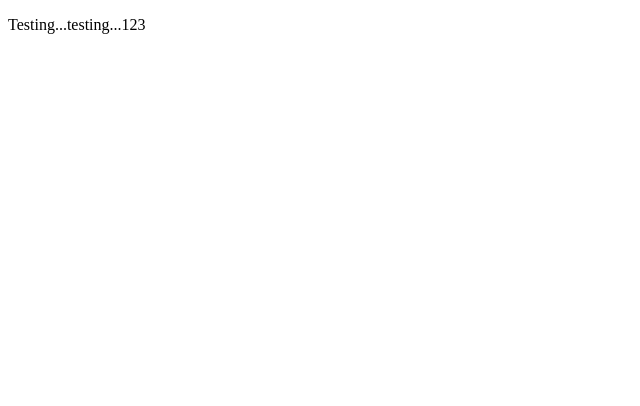
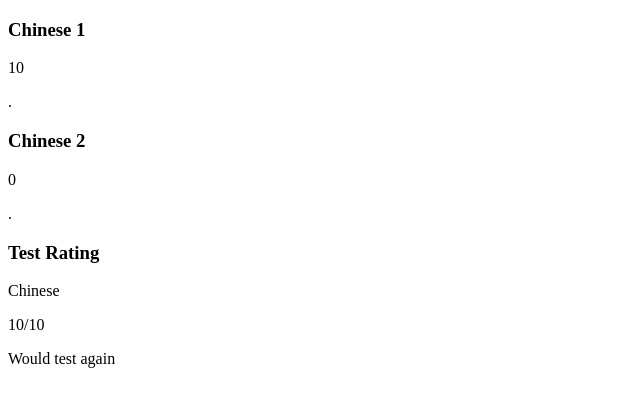
Before and after one commit to george-howe/rateaway, a Gatsby site: page / in a window 1280 px wide. Shown: the whole page, without its empty margins (0-640 px from the left). Built offline with nearby package versions, Linux system fonts and the light colour scheme; Gatsby itself is replaced by a stand-in of ours.

Commit message:
Start of displaying ratings on page

```diff
--- a/public/page-data/index/page-data.json
+++ b/public/page-data/index/page-data.json
@@ -1 +1 @@
-{"componentChunkName":"component---src-pages-index-js","path":"/","result":{"pageContext":{}},"staticQueryHashes":[],"slicesMap":{}}
+{"componentChunkName":"component---src-pages-index-js","path":"/","result":{"pageContext":{}},"staticQueryHashes":["3235181917"],"slicesMap":{}}
--- /dev/null
+++ b/public/page-data/sq/d/2838678576.json
@@ -0,0 +1 @@
+{"data":{"allMarkdownRemark":{"nodes":[{"frontmatter":{"name":"Test Rating"}},{"frontmatter":{"name":"Chinese 1"}},{"frontmatter":{"name":"Chinese 2"}}]}}}
--- /dev/null
+++ b/public/page-data/sq/d/3159585216.json
@@ -0,0 +1 @@
+{"data":{"site":{"siteMetadata":{"title":null}}}}
--- /dev/null
+++ b/public/page-data/sq/d/3235181917.json
@@ -0,0 +1 @@
+{"data":{"allMarkdownRemark":{"nodes":[{"frontmatter":{"name":"Test Rating","takeaway":"Chinese","notes":"W﻿ould test again","rating":"10/10"}},{"frontmatter":{"name":"Chinese 1","takeaway":null,"notes":".","rating":"10"}},{"frontmatter":{"name":"Chinese 2","takeaway":null,"notes":".","rating":"0"}}]}}}
--- /dev/null
+++ b/src/components/RatingBox/RatingBox.js
@@ -0,0 +1,14 @@
+import * as React from 'react';
+
+const RatingBox = ({ node }) => {
+    return (
+        <div>
+            <h3>{node.frontmatter.name}</h3>
+            <p>{node.frontmatter.takeaway}</p>
+            <p>{node.frontmatter.rating}</p>
+            <p>{node.frontmatter.notes}</p>
+        </div>
+    )
+}
+
+export default RatingBox;
--- a/src/pages/index.js
+++ b/src/pages/index.js
@@ -1,10 +1,30 @@
 import * as React from "react";
 import Layout from "../components/layout";
+import { graphql, useStaticQuery } from "gatsby";
+import RatingBox from "../components/RatingBox/RatingBox";
 
 const Home = () => {
+  const data = useStaticQuery(graphql`
+    query {
+      allMarkdownRemark {
+        nodes {
+          frontmatter {
+            name
+            takeaway
+            notes
+            rating
+          }
+        }
+      }
+    }
+  `)
   return (
     <Layout>
-      <p>Testing...testing...123</p>
+      {
+        data.allMarkdownRemark.nodes.map(node => (
+          <RatingBox node={node} />
+        ))
+      }
     </Layout>
   )
 }
```
